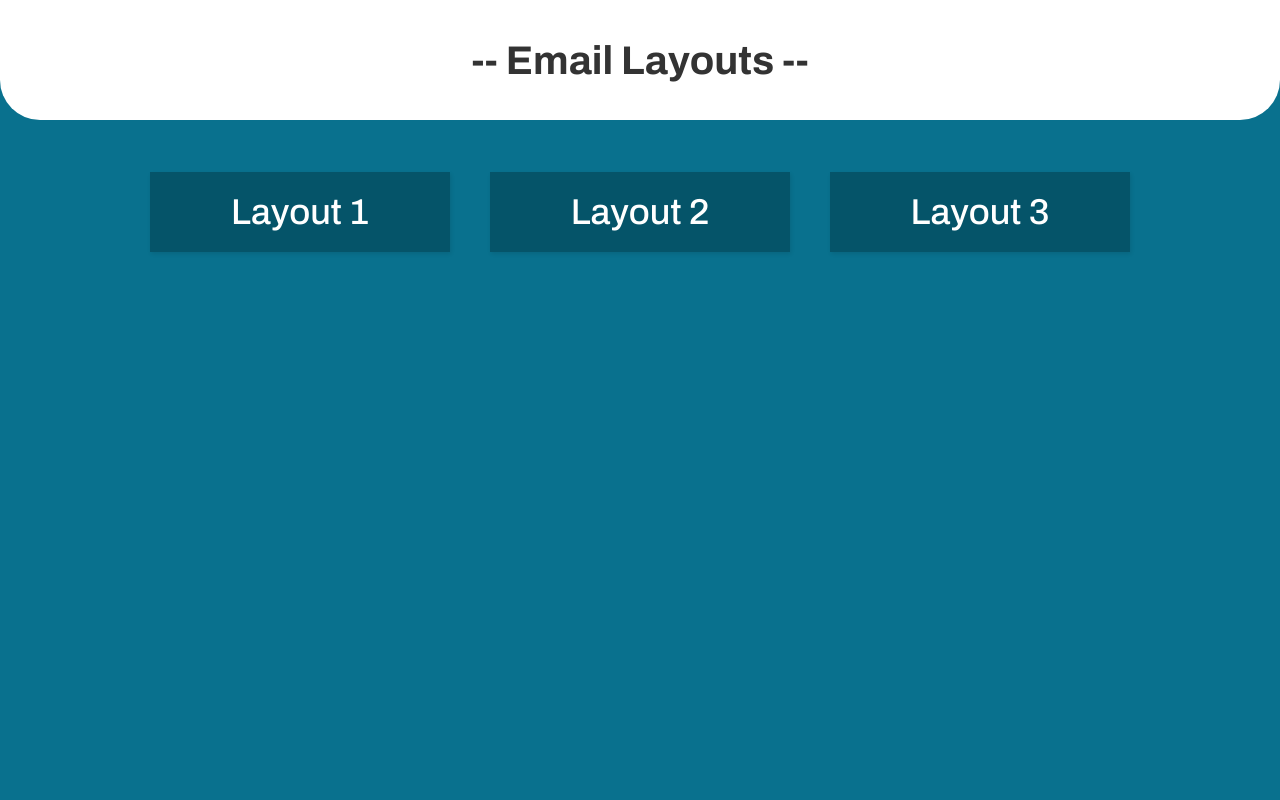
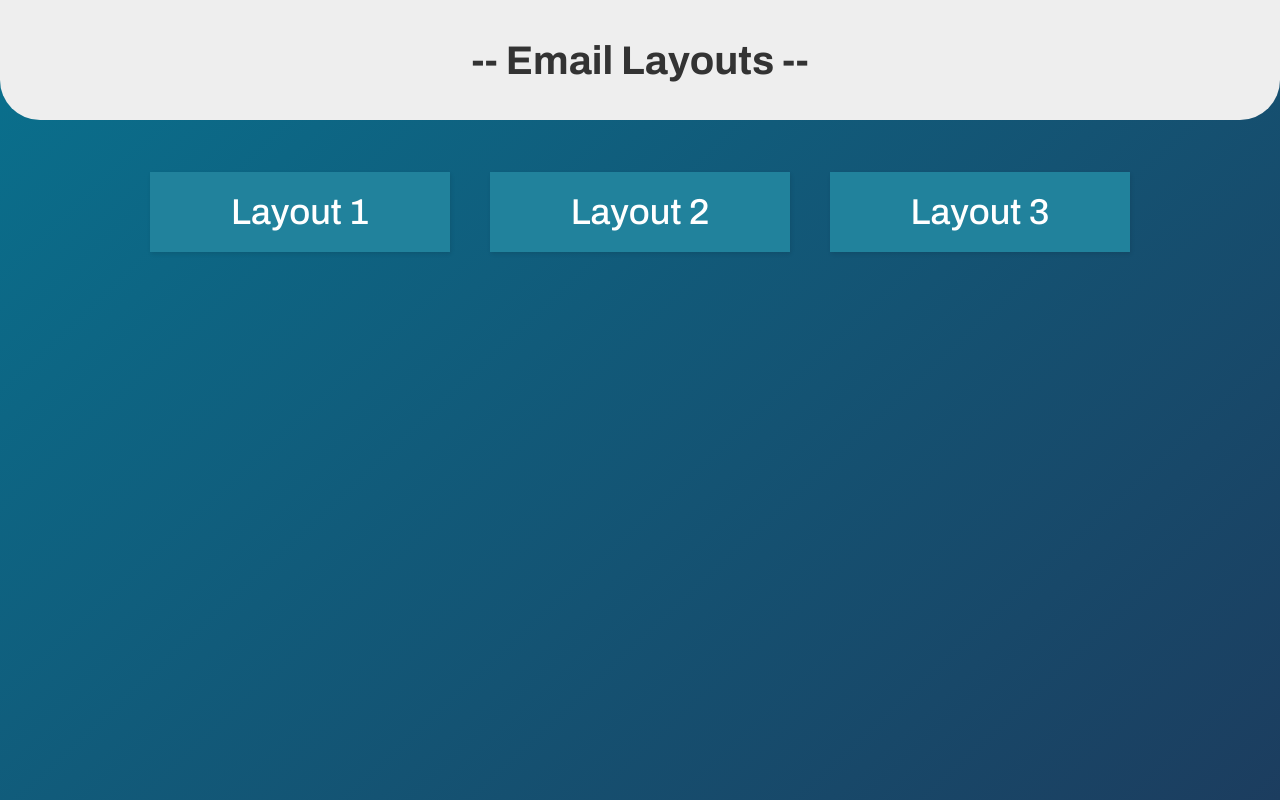
Before and after one commit to Rellyso/MAPA-email-layouts, a plain HTML site: page index.html in a window 1280 px wide. Drawn offline with Linux system fonts and the light colour scheme.

Commit message:
updating

```diff
--- a/public/styles/global.css
+++ b/public/styles/global.css
@@ -41,7 +41,7 @@ header {
     align-items: center;
     justify-content: center;
 
-    background-color: #fff;
+    background-color: #eee;
     color: #333;
     border-radius: 0 0 40px 40px;
 
@@ -63,7 +63,10 @@ header > div {
 
     position: relative;
 
-    background-color: #09718e;
+    /* background-color: #09718e; */
+
+    background: rgb(28,61,95);
+    background: linear-gradient(317deg, rgba(28,61,95,1) 0%, rgba(9,113,142,1) 100%);
 }
 
 .container > div {
@@ -111,7 +114,7 @@ a.material_button {
 
     position: relative;
 
-    background-color: #055469;
+    background-color: #21829c;
     color: #fff;
     font-weight: 500;
     padding: 32px 64px;
@@ -133,6 +136,7 @@ a.material_button {
 
 a.material_button:hover {
     box-shadow: 4px 7px 6px 2px rgba(0, 0, 0, 0.07);
+    filter: brightness(1.1)
 }
 
 .button_circle {
```
